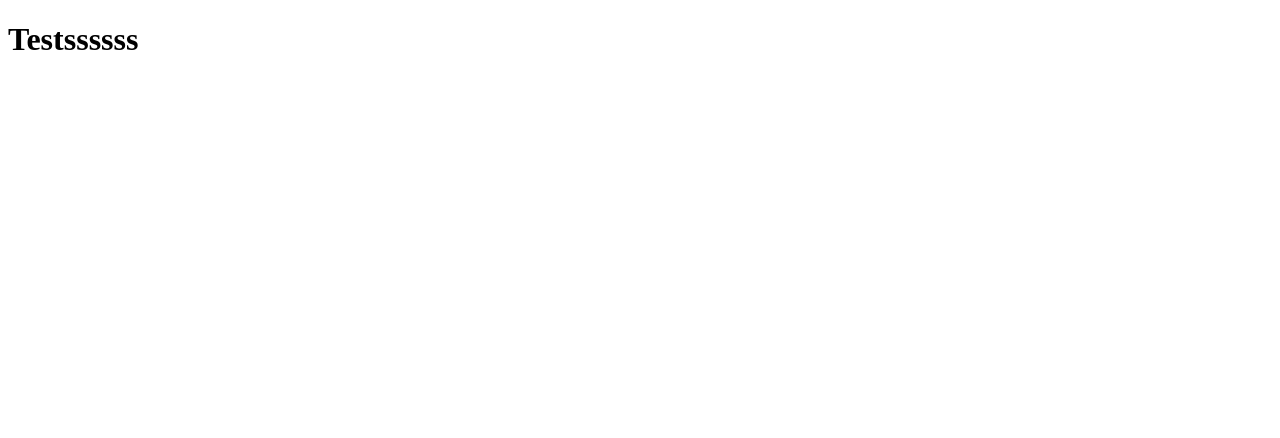
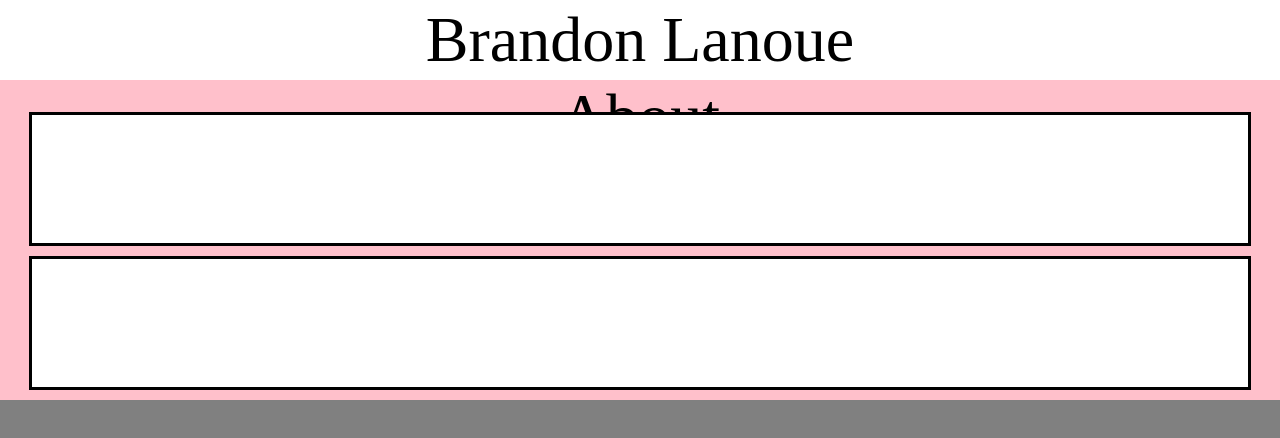
Before and after one commit to brandn3/brandonlanoue.net, a plain HTML site: page index.html in a window 1280 px wide. Drawn offline with Linux system fonts and the light colour scheme.

Commit message:
Ver 0.0.1

```diff
--- a/index.css
+++ b/index.css
@@ -0,0 +1,60 @@
+html body
+{
+    margin: 0px;
+    background-color: grey;
+    width: 100%;
+    height: 100%;
+}
+#header
+{
+
+    position: absolute;
+
+
+    width: 100%;
+    height: 10%;
+    background-color: white;
+    font-size: 4em;
+    display: flex;
+    justify-content: center;
+    align-items: center;
+
+    box-sizing: border-box;
+}
+#about
+{
+    position: absolute;
+    top: 10%;
+    left: 0;
+    width: 100%;
+    height:  40%;
+    background-color: pink;
+    font-size: 4em;
+    display: flex;
+    justify-content: center;
+
+}
+#AP1
+{
+    position: absolute;
+    top: 10%;
+    float: left;
+    margin: 0px;
+    width: 95%;
+    height: 40%;
+    background-color: white;
+    border: 3px solid black;
+
+}
+#AP2
+{
+    position: absolute;
+    top: 55%;
+    float: left;
+    margin: 0px;
+    width: 95%;
+    height: 40%;
+    background-color: white;
+    border: 3px solid black;
+
+}
--- a/index.html
+++ b/index.html
@@ -8,6 +8,10 @@
     <link rel="stylesheet" href="index.css">
 </head>
 <body>
-    <h1>Testssssss</h1>
+    <div id="header">Brandon Lanoue</div>
+    <div id = "about">About
+        <p id = "AP1"></p>
+        <p id = "AP2"></p>
+    </div>
 </body>
 </html>
```
